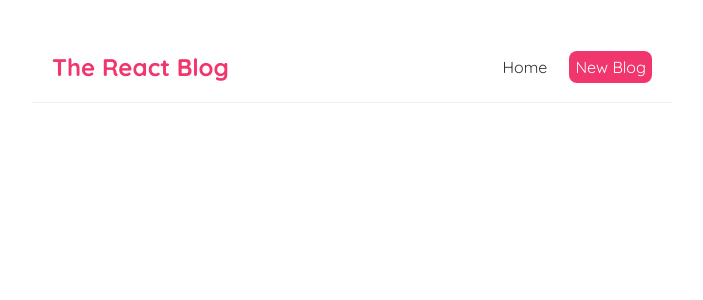
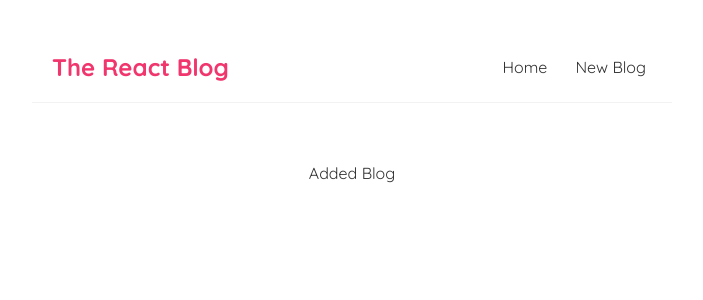
Before and after one commit to yuvarajpm1853/React-Blog, a React (Vite) app: page /create in a window 1280 px wide. Shown: the top 300 px of the page, without its empty margins (288-991 px from the left). Built offline with nearby package versions, Linux system fonts and the light colour scheme.

Commit message:
Added Link for update DOM, AbortController to abort the fetch

```diff
--- a/src/App.jsx
+++ b/src/App.jsx
@@ -1,19 +1,18 @@
 import './App.css';
 import Navbar from './Navbar';
 import Home from './Home';
+import Create from './Create';
 import { BrowserRouter as Router, Route, Routes } from 'react-router-dom';
 
 function App() {
   return (
-    // Router => makes page routing .  React App doesn't include page routing.
     <Router>
       <div className="App">
       <Navbar />
       <div className="content">
-           {/* Routes => Contains  all route where to move/load page*/}
         <Routes>
-          {/* Route -> contains path and an element holds an component */}
           <Route path="/" element={<Home/>} />
+          <Route path="/create" element={<Create/>} />
         </Routes>
       </div>
     </div>
--- /dev/null
+++ b/src/Create.jsx
@@ -0,0 +1,7 @@
+const Create = () => {
+    return (
+        <div>Added Blog</div>
+     );
+}
+
+export default Create;
--- a/src/Navbar.jsx
+++ b/src/Navbar.jsx
@@ -1,14 +1,11 @@
+import { Link } from "react-router-dom";
 const Navbar = () => {
     return (
       <nav className="navbar">
         <h1>The React Blog</h1>
         <div className="links">
-          <a href="/">Home</a>
-          <a href="/create" style={{
-            color: 'white',
-            backgroundColor: '#f1356d',
-            borderRadius: '8px'
-          }}>New Blog</a>
+          <Link to="/">Home</Link>
+          <Link to="create">New Blog</Link>
         </div>
       </nav>
     );
--- a/src/useFetch.jsx
+++ b/src/useFetch.jsx
@@ -4,10 +4,13 @@
   const [data,setData] = useState(null);
   const [isPending, setIsPending] = useState(true);
   const [error, setError] = useState(false)
+
     useEffect(()=>{
-
+      // makes abort fetch when user moved out=> efficiency
+    const abortCont = new AbortController();
         setTimeout(()=>{
-         fetch(url)
+          // console.log(abortCont.signal);
+         fetch(url,{signal : abortCont.signal})
         .then(res =>{
             if (!res.ok){
             throw Error("Could not able to connect to the Server")
@@ -19,11 +22,24 @@
        })
        .catch(err =>
          {
+          if (err.name == 'AbortError')
+          {
+            console.log("fetch aborted");
+          }
            setError(err.message);
            setIsPending(false);
         })
-     },1000)
-     },[])
+     },1000);
+    //  special function returned by the useEffect hook.
+    // triggered under these conditions:
+    // 1. Component Unmounts
+    // 2.Dependency Change
+     return ()=>abortCont.abort();
+    //  If the component unmounts while the fetch request is still ongoing,
+    // React will call the cleanup function returned by useEffect.
+// The cleanup function is defined as return () => abortCont.abort();.
+// This function calls abortCont.abort(), which signals the fetch request to be aborted.
+     },[url])
     return {data, isPending, error}
 }
 export default useFetch;
```
